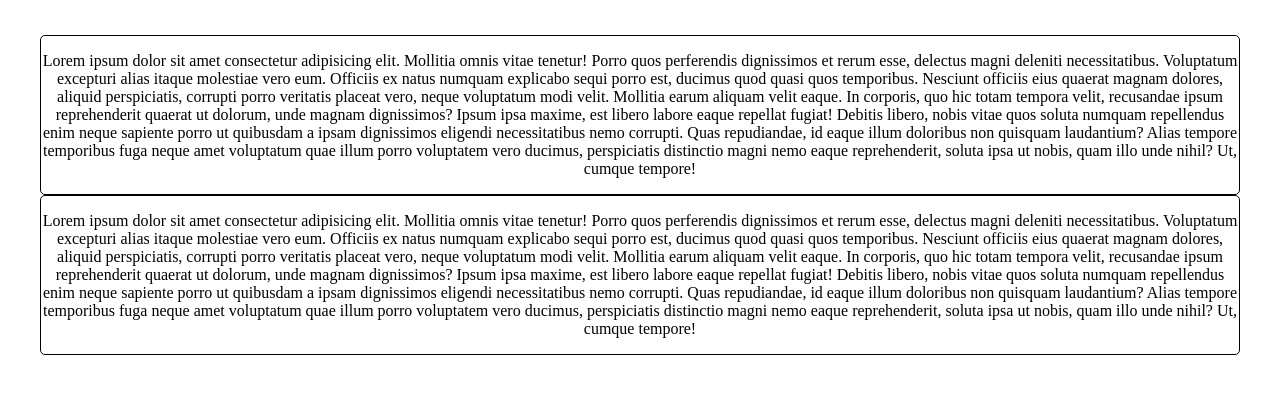
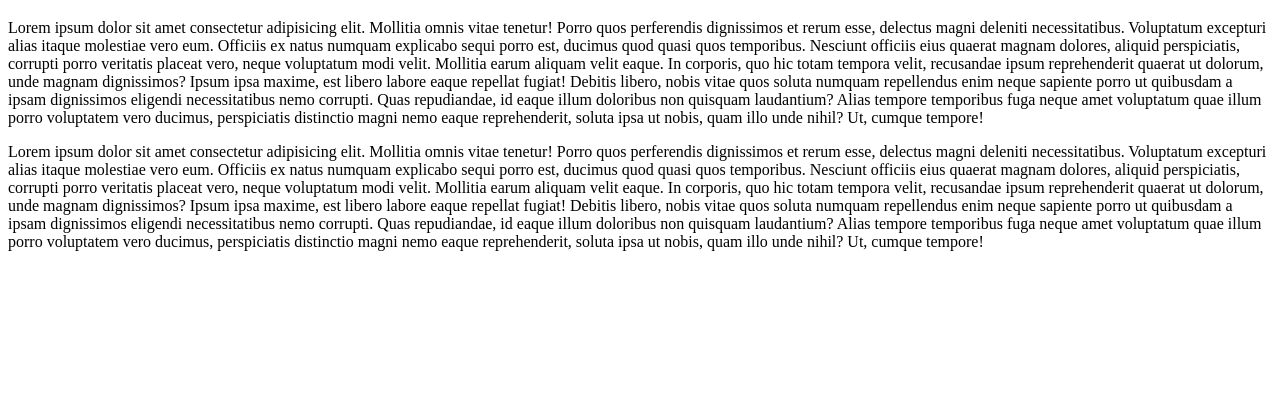
Before and after one commit to icanxPrograming/praktikumPWD.github.io, a plain HTML site: page index.html in a window 1280 px wide. Shown: the part 67-460 px from the top of the page. Drawn offline with Linux system fonts and the light colour scheme.

Commit message:
commit HTML & CSS

```diff
--- a/index.html
+++ b/index.html
@@ -4,26 +4,6 @@
     <meta charset="UTF-8" />
     <meta name="viewport" content="width=device-width, initial-scale=1.0" />
     <title>Github & Git</title>
-    <style>
-      section {
-        padding: 1rem;
-        margin: 1rem;
-      }
-      .bag1 {
-        text-align: center;
-        border: 1px solid #000;
-        border-radius: 5px;
-        box-shadow: inset;
-        box-sizing: border-box;
-      }
-      .bag2 {
-        text-align: center;
-        border: 1px solid #000;
-        border-radius: 5px;
-        box-shadow: inset;
-        box-sizing: border-box;
-      }
-    </style>
   </head>
   <body>
     <h1
```
